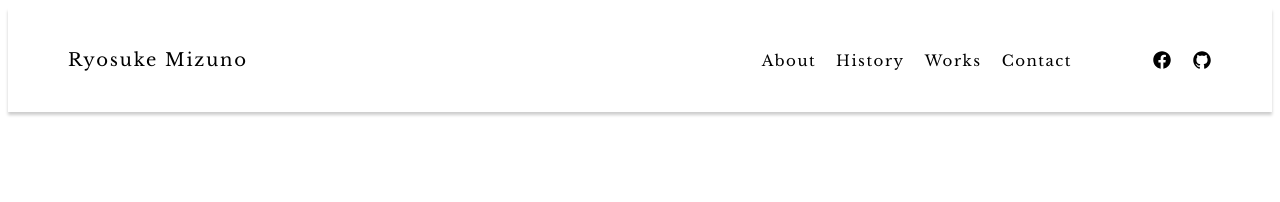
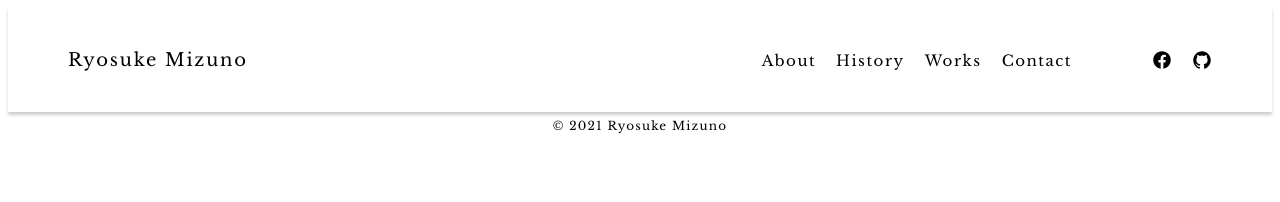
Before and after one commit to ryomiz/portfolio_2021, a Next.js app: page / in a window 1280 px wide. Shown: the top 202 px of the page. Built offline with nearby package versions, Linux system fonts and the light colour scheme.

Commit message:
[追加]フッターコンポーネント

```diff
--- /dev/null
+++ b/src/components/Footer.tsx
@@ -0,0 +1,21 @@
+import { css } from '@emotion/react'
+import { fonts } from '@/styles/settings'
+
+export const Footer: React.VFC = () => {
+  return (
+    <footer css={footer}>
+      <small css={copyright}>&copy; 2021 Ryosuke Mizuno</small>
+    </footer>
+  )
+}
+
+const footer = css`
+  padding: 6px 0;
+  text-align: center;
+`
+
+const copyright = css`
+  font-family: ${fonts.libre};
+  font-size: 1.2rem;
+  letter-spacing: 0.1em;
+`
--- a/src/pages/index.tsx
+++ b/src/pages/index.tsx
@@ -3,11 +3,13 @@ import { css } from '@emotion/react'
 
 import { breakpoints, fonts } from '@/styles/settings'
 import { Header } from '@/components/Header'
+import { Footer } from '@/components/Footer'
 
 const HomePage: NextPage = () => {
   return (
     <>
       <Header />
+      <Footer />
     </>
   )
 }
```
